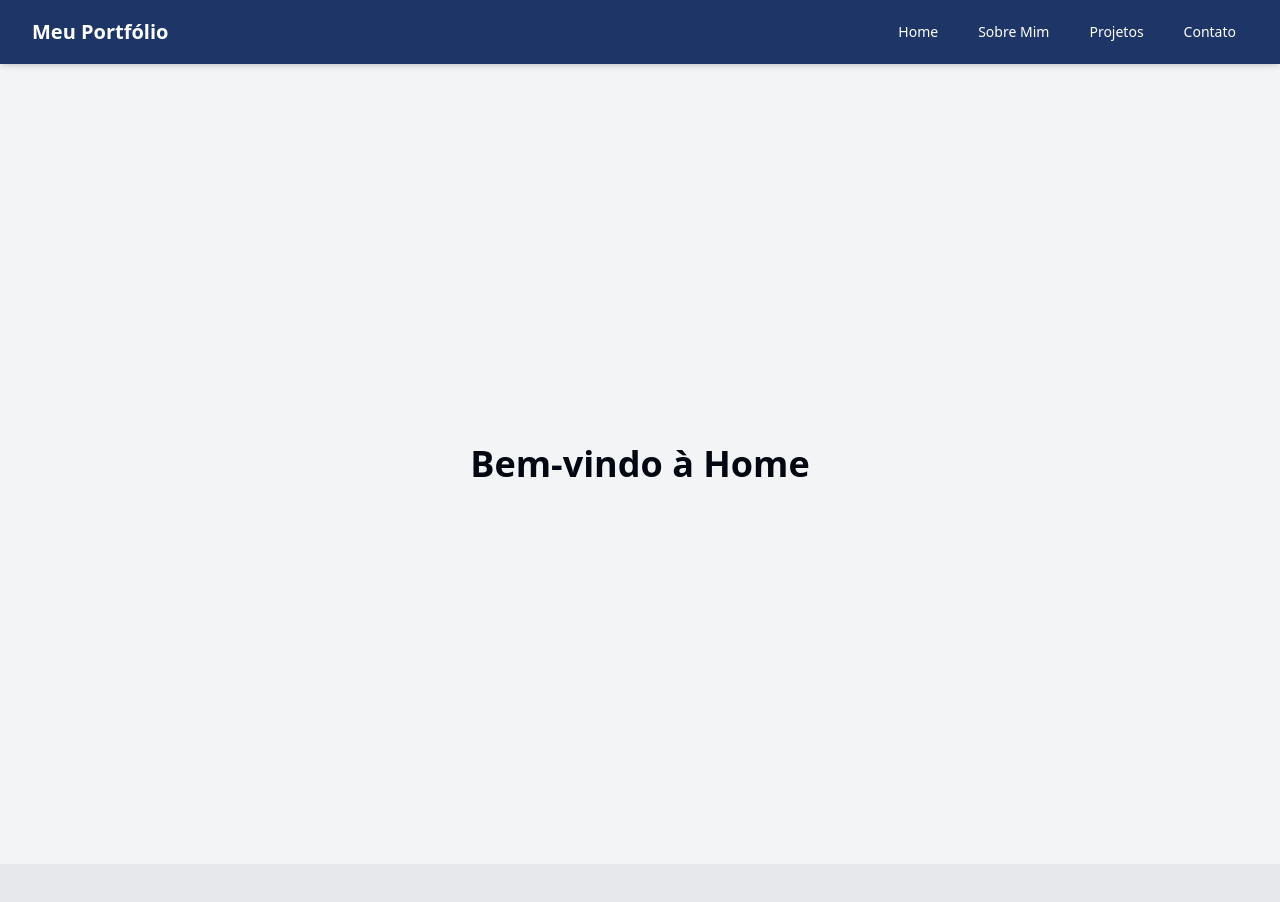
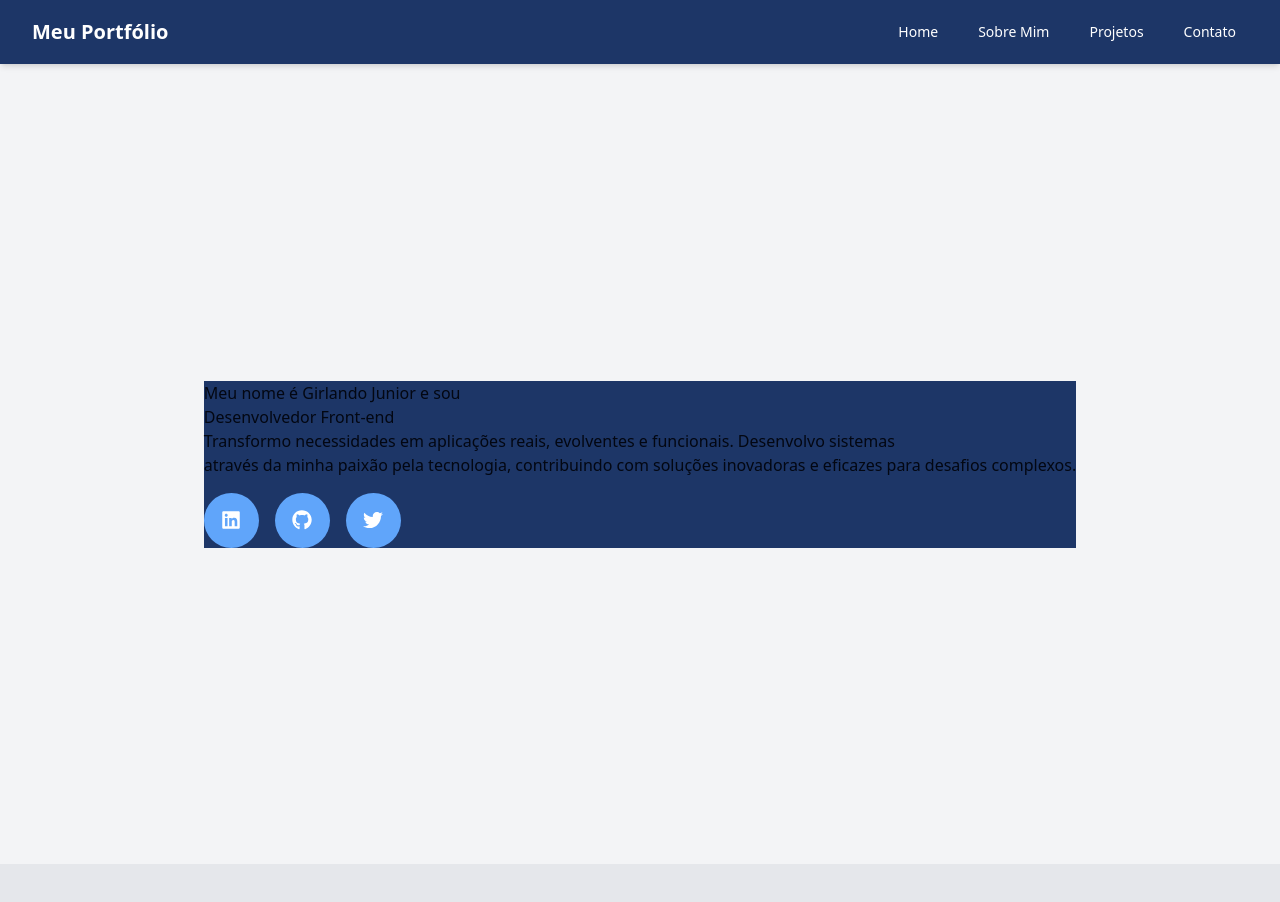
Before and after one commit to girlando-junior/curriculo-online, a React (Vite) app in the folder fontes/: page / in a window 1280 px wide. Shown: the top 902 px of the page. Built offline with nearby package versions, Linux system fonts and the light colour scheme.

Commit message:
criando componente de botao

```diff
--- /dev/null
+++ b/fontes/src/components/ButtonLink.tsx
@@ -0,0 +1,44 @@
+import React from "react";
+import { cn } from "@/lib/utils";
+import { IconType } from "react-icons";
+
+interface CustomButtonProps {
+  height?: string;
+  width?: string;
+  icon?: IconType;
+  name?: string;
+  color?: string;
+  border?: string;
+  hover?: string;
+  link?: string;
+}
+
+const CustomButton: React.FC<CustomButtonProps> = ({
+  height = "40px",
+  width = "120px",
+  icon: Icon,
+  name = "Button",
+  color = "bg-blue-500",
+  border = "rounded-full",
+  hover = "hover:bg-blue-700",
+  link = "#",
+}) => {
+  return (
+    <a href={link} target="_blank" rel="noopener noreferrer">
+      <button
+        style={{ height, width, border }}
+        className={cn(
+          "flex items-center justify-center gap-2 text-white font-medium transition-all",
+          color,
+          border,
+          hover
+        )}
+      >
+        {Icon && <Icon className="w-5 h-5" />}
+        {name}
+      </button>
+    </a>
+  );
+};
+
+export default CustomButton;
--- a/fontes/src/pages/Home.tsx
+++ b/fontes/src/pages/Home.tsx
@@ -1,9 +1,61 @@
+import CustomButton from "@/components/ButtonLink";
+
 import React from "react";
+import { FaLinkedin, FaGithub, FaTwitter } from "react-icons/fa";
+
+const buttons = [
+  {
+    height: "55px",
+    width: "55px",
+    name: "",
+    icon: FaLinkedin,
+    color: "bg-blue-400",
+    border: "rounded-full",
+    hover: "hover:bg-blue-900",
+    link: "https://www.linkedin.com/in/girlando-junior/",
+  },
+  {
+    height: "55px",
+    width: "55px",
+    name: "",
+    icon: FaGithub,
+    color: "bg-blue-400",
+    border: "rounded-full",
+    hover: "hover:bg-gray-900",
+  },
+  {
+    height: "55px",
+    width: "55px",
+    name: "",
+    icon: FaTwitter,
+    color: "bg-blue-400",
+    border: "rounded-full",
+    hover: "hover:bg-blue-600",
+  },
+];
 
 const Home: React.FC = () => {
   return (
-    <section id="home" className="h-screen flex items-center justify-center bg-gray-100">
-      <h2 className="text-4xl font-bold">Bem-vindo à Home</h2>
+    <section
+      id="home"
+      className="h-screen flex items-center justify-center bg-gray-100"
+    >
+      <div className="bg-primary">
+        <p>Meu nome é Girlando Junior e sou</p>
+        <h4>Desenvolvedor Front-end</h4>
+        <p>
+          Transformo necessidades em aplicações reais, evolventes e funcionais.
+          Desenvolvo sistemas<br></br> através da minha paixão pela tecnologia,
+          contribuindo com soluções inovadoras e eficazes para desafios
+          complexos.
+        </p>
+
+        <div className="flex gap-4 mt-4">
+          {buttons.map((btn, index) => (
+            <CustomButton key={index} {...btn} />
+          ))}
+        </div>
+      </div>
     </section>
   );
 };
```
